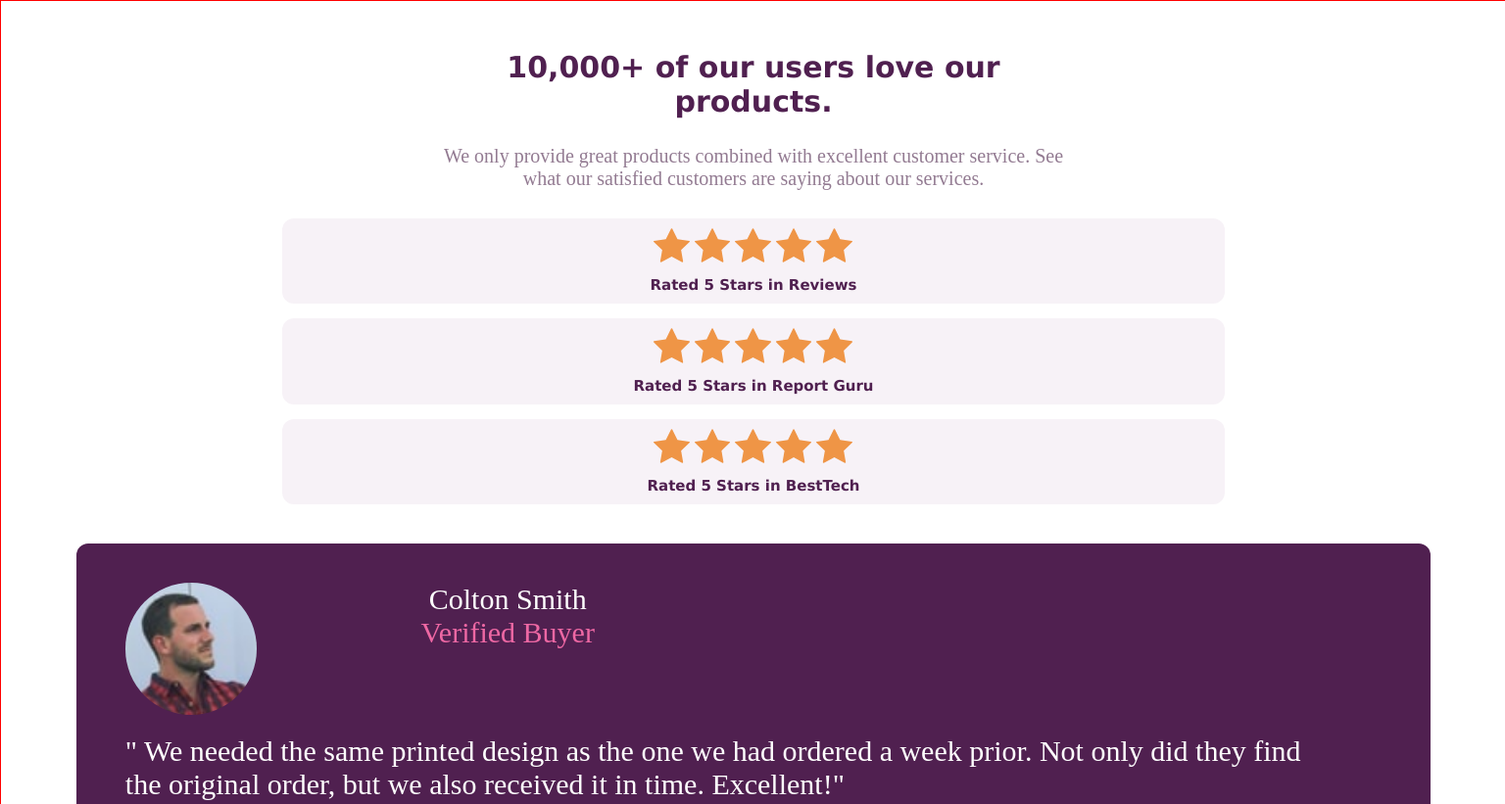
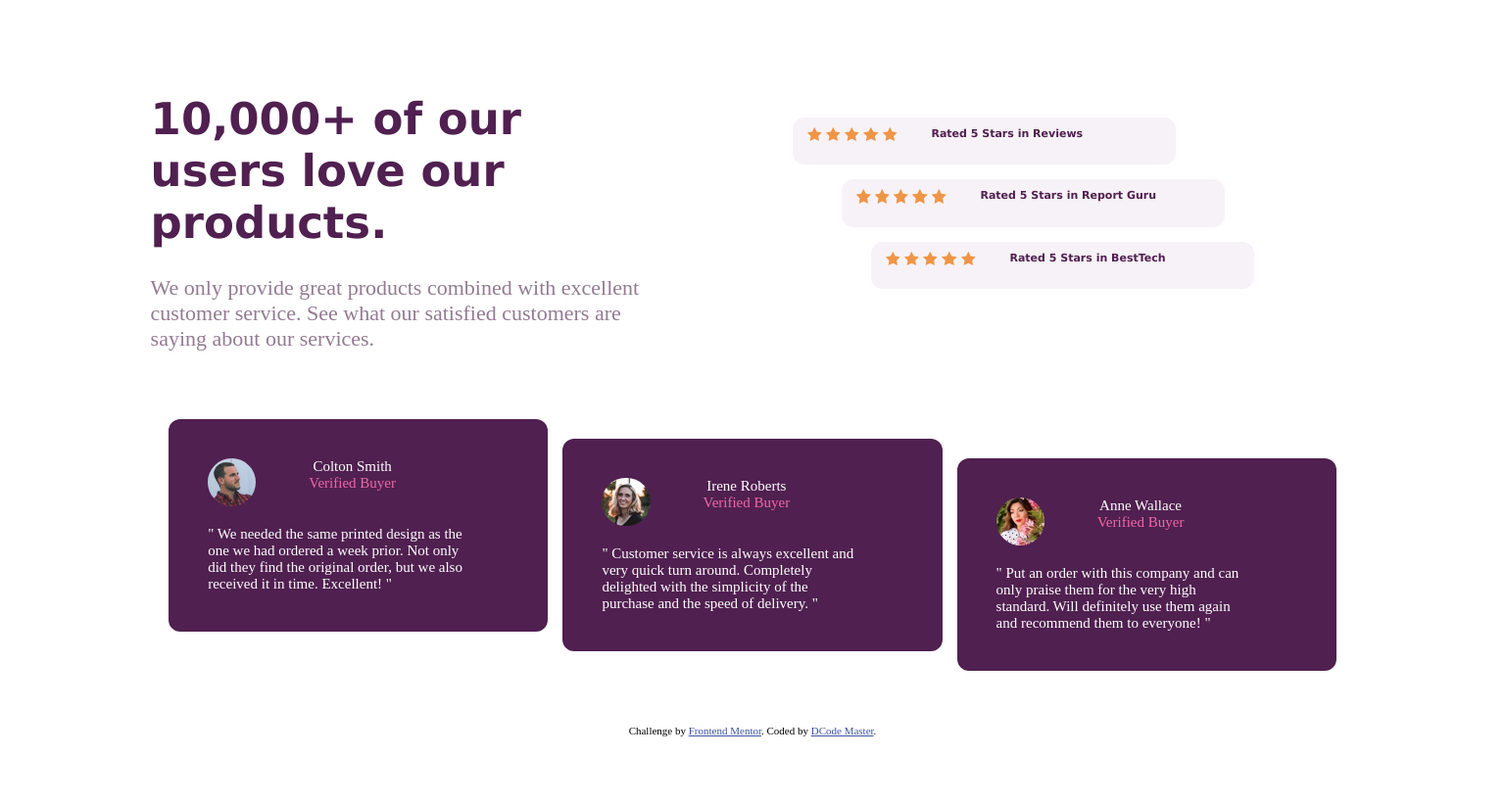
Before and after one commit to Cristiano-Miguel-DCodeMaster/social-proof-section-master, a plain HTML site: page index.html in a window 1536 px wide. Shown: the top 821 px of the page at 98% size. After the commit the page ends 800 px from the top, so only its background shows below. Drawn offline with Linux system fonts and the light colour scheme.

Commit message:
almost ready

```diff
--- a/css/style.css
+++ b/css/style.css
@@ -7,7 +7,6 @@ main{
     height: 100vh;
     display: flex;
     flex-direction: column;
-    border: 1px solid red;
     background-color: var(--White);
     justify-content: center;
     align-items: center;
@@ -16,7 +15,10 @@ main{
     display: none;
 }
 footer{
-    position: fixed;
+    text-align: center;
+    display: flex;
+    justify-content: center;
+    align-items: center;
 }
 :root{
     --VeryDarkMagenta: hsl(300, 43%, 22%);
@@ -62,6 +64,7 @@ color: var(--White);
         height: fit-content;
         padding-top: 50px;
         text-align: center;
+        padding-bottom: 50px;
     }
     .left {
         display: flex;
@@ -154,6 +157,21 @@ color: var(--White);
         width: 100%;
     }
 }
+@media only screen and (min-width:470px){
+    .bottom .div{
+        padding: left 540px;
+    }
+    .bottom .div .photo{
+        width: 50%;
+    }
+    .bottom .div .photo img{
+        width: 25%;
+    }
+    .bottom .div p{
+        font-size: 18px;
+        width: 100%;
+    }
+}
 @media only screen and (min-width:768px){
     .left h1{
         width: 50%;
@@ -161,6 +179,8 @@ color: var(--White);
     .left p{
         width: 60%;
         font-size: 20px;
+    }.right .starM{
+        width: 73%;
     }
     .right .starM .stars{
         padding-bottom: 10px;
@@ -174,15 +194,207 @@ color: var(--White);
 
     .bottom .div{
         padding-left: 50px;
+        width: 70%;
     }
     .bottom .div .photo{
-        width: 50%;
+        width: 45%;
     }
     .bottom .div .photo img{
         width: 25%;
     }
     .bottom .div p{
-        font-size: 30px;
+        font-size: 20px;
+        width: 90%;
+    }
+}
+@media only screen and (min-width:992px){
+    main{
+        height: 100vh;
+    }
+    .top{
+        display: flex;
+        width: 95%;
+        gap: 40px;
+    }
+    .left {
+        display: flex;
+        flex-direction: column;
+        justify-content:left;
+        align-items:flex-start;
+        width: 55%;
+    }
+    .left h1{
+        font-size: 45px;
+        text-align: left;
+        width: 80%;
+    }
+    .left p{
+        width: 95%;
+        text-align: left;
+        font-weight: 500;
+    }
+
+    .right{
+        transform: translateY(-30px);
+    }
+    .right .starM{
+        display: flex;
+        width: fit-content;
+    }
+    .right .M1{
+        margin-left: -100px;
+    }
+    .right .M2{
+        margin-left: 0px;
+    }
+    .right .M3{
+        margin-left: 50px;
+    }
+    .right .starM .stars img{
+        width: 15%;
+    }
+    .right .starM p{
+    font-size: 11px;
+    font-weight: 900;
+    }
+
+    .bottom{
+        flex-direction: row;
+        justify-content: center;
+        align-items: center;
+        gap: 15px;
         width: 95%;
     }
+    .bottom .div{
+        padding: 40px;
+        padding-left: 30px;
+        border-radius: 12px;
+        width: 35%;
+    }
+    .bottom .div2{
+        transform: translateY(20px);
+    }
+    .bottom .div3{
+        transform: translateY(40px);
+    }
+    .bottom .div p{
+    font-size: 15px;
+    width: 100%;
+    }
+    .bottom .div .photo{
+        width: 80%;
+    }
+    .bottom .div .photo img{
+        width: 20%;
+        border-radius: 180px;
+    }
+    .bottom .div .photo span{
+        font-weight: 500;
+    }
+    .testimony{
+        text-align: left;
+    }
 }
+@media only screen and (min-width:1024px){
+    .top{
+        width: 85%;
+    }
+
+    .right .M1{
+        margin-left: -100px;
+    }
+    .right .M2{
+        margin-left: 0px;
+    }
+    .right .M3{
+        margin-left: 60px;
+    }
+    .right .starM .stars img{
+        width: 15%;
+    }
+    .right .starM p{
+    font-size: 11px;
+    font-weight: 900;
+    }
+
+    .bottom{
+        width: 85%;
+    }
+}
+@media only screen and (min-width:1200px){
+    main{
+        height: 90vh;
+    }
+    .left p{
+        width: 80%;
+    }
+    .right{
+        transform: translateX(50px);
+    }
+    .right .starM{
+        width: 100%;
+        gap: 30px;
+    }
+}
+@media only screen and (min-width:1400px){
+    main{
+        height: 80vh;
+    }
+    .left p{
+        width: 80%;
+    }
+    .right{
+        transform: translateX(50px);
+    }
+    .right .starM{
+        width: 100%;
+        gap: 30px;
+    }
+}
+@media only screen and (min-width:1440px){
+    .top{
+        width: 80%;
+    }
+    .left h1{
+        width: 75%;
+    }
+    .left p{
+        width: 80%;
+        font-size: 22px;
+    }
+    .right{
+        transform: translateX(50px);
+        transform: translateY(-34px);
+    }
+    .right .starM{
+        width: 100%;
+        gap: 30px;
+    }
+
+    .right .starM .stars img{
+        width: 15%;
+    }
+    .right .starM p{
+    font-size: 11px;
+    font-weight: 900;
+    }
+
+    .bottom{
+        width: 80%;
+    }
+    .bottom .div{
+        padding-left: 40px;
+        width: 25%;
+    }
+    .bottom .div p{
+        font-size: 15px;
+        width: 85%;
+        }
+        .bottom .div .photo{
+            width: 80%;
+        }
+        .bottom .div .photo img{
+            width: 20%;
+            border-radius: 180px;
+        }
+}
--- a/index.html
+++ b/index.html
@@ -37,7 +37,7 @@
         </div>
 
         <div class="right">
-          <div class="starM">
+          <div class="starM M1">
             <div class="stars">
               <img src="./images/icon-star.svg" alt="star">
               <img src="./images/icon-star.svg" alt="star">
@@ -47,7 +47,7 @@
             </div>
             <p>Rated 5 Stars in Reviews</p>
           </div>
-          <div class="starM">
+          <div class="starM M2">
             <div class="stars">
               <img src="./images/icon-star.svg" alt="star">
               <img src="./images/icon-star.svg" alt="star">
@@ -57,7 +57,7 @@
             </div>
             <p>Rated 5 Stars in Report Guru</p>
           </div>
-          <div class="starM">
+          <div class="starM M3">
             <div class="stars">
               <img src="./images/icon-star.svg" alt="star">
               <img src="./images/icon-star.svg" alt="star">
@@ -71,7 +71,7 @@
       </div>
 
       <div class="bottom">
-        <div class="div">
+        <div class="div div1">
           <div class="photo">
             <img src="./images/image-colton.jpg" alt="Colton">
             <p>
@@ -82,11 +82,11 @@
           <p class="testimony">
             " We needed the same printed design as the one we had ordered a week prior.
             Not only did they find the original order, but we also received it in time.
-            Excellent!"
+            Excellent! "
           </p>
         </div>
 
-        <div class="div">
+        <div class="div div2">
           <div class="photo">
             <img src="./images/image-irene.jpg" alt="Irene">
             <p>
@@ -96,11 +96,11 @@
           </div>
           <p class="testimony">
             " Customer service is always excellent and very quick turn around. Completely
-            delighted with the simplicity of the purchase and the speed of delivery."
+            delighted with the simplicity of the purchase and the speed of delivery. "
           </p>
         </div>
 
-        <div class="div">
+        <div class="div div3">
           <div class="photo">
             <img src="./images/image-anne.jpg" alt="Anne">
             <p>
@@ -110,7 +110,7 @@
           </div>
           <p class="testimony">
             " Put an order with this company and can only praise them for the very high
-            standard. Will definitely use them again and recommend them to everyone!"
+            standard. Will definitely use them again and recommend them to everyone! "
           </p>
         </div>
       </div>
@@ -121,7 +121,7 @@
         Challenge by
         <a href="https://www.frontendmentor.io?ref=challenge" target="_blank"
           >Frontend Mentor</a
-        >. Coded by <a href="#">Your Name Here</a>.
+        >. Coded by <a href="#">DCode Master</a>.
       </div>
     </footer>
   </body>
```
